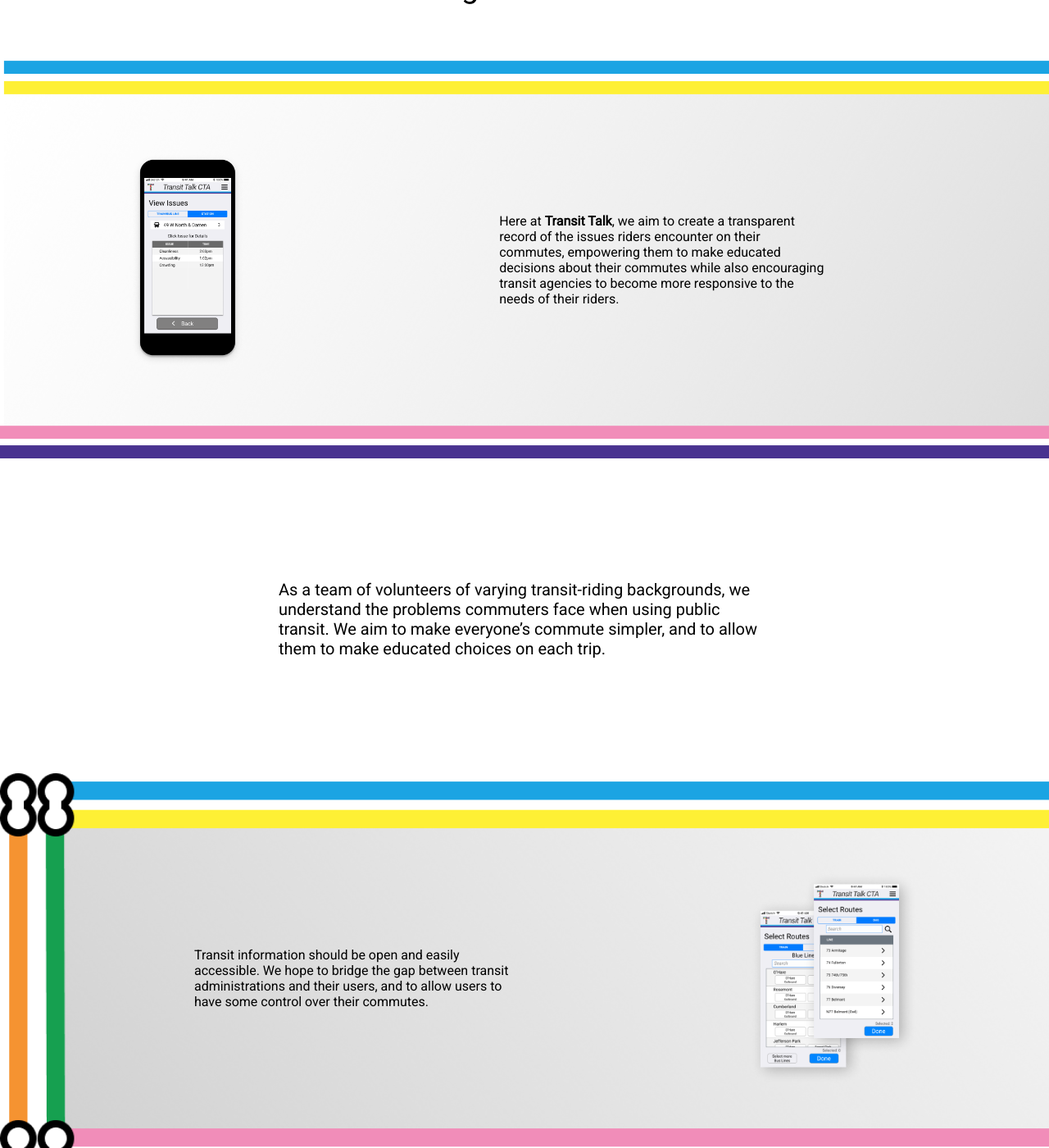
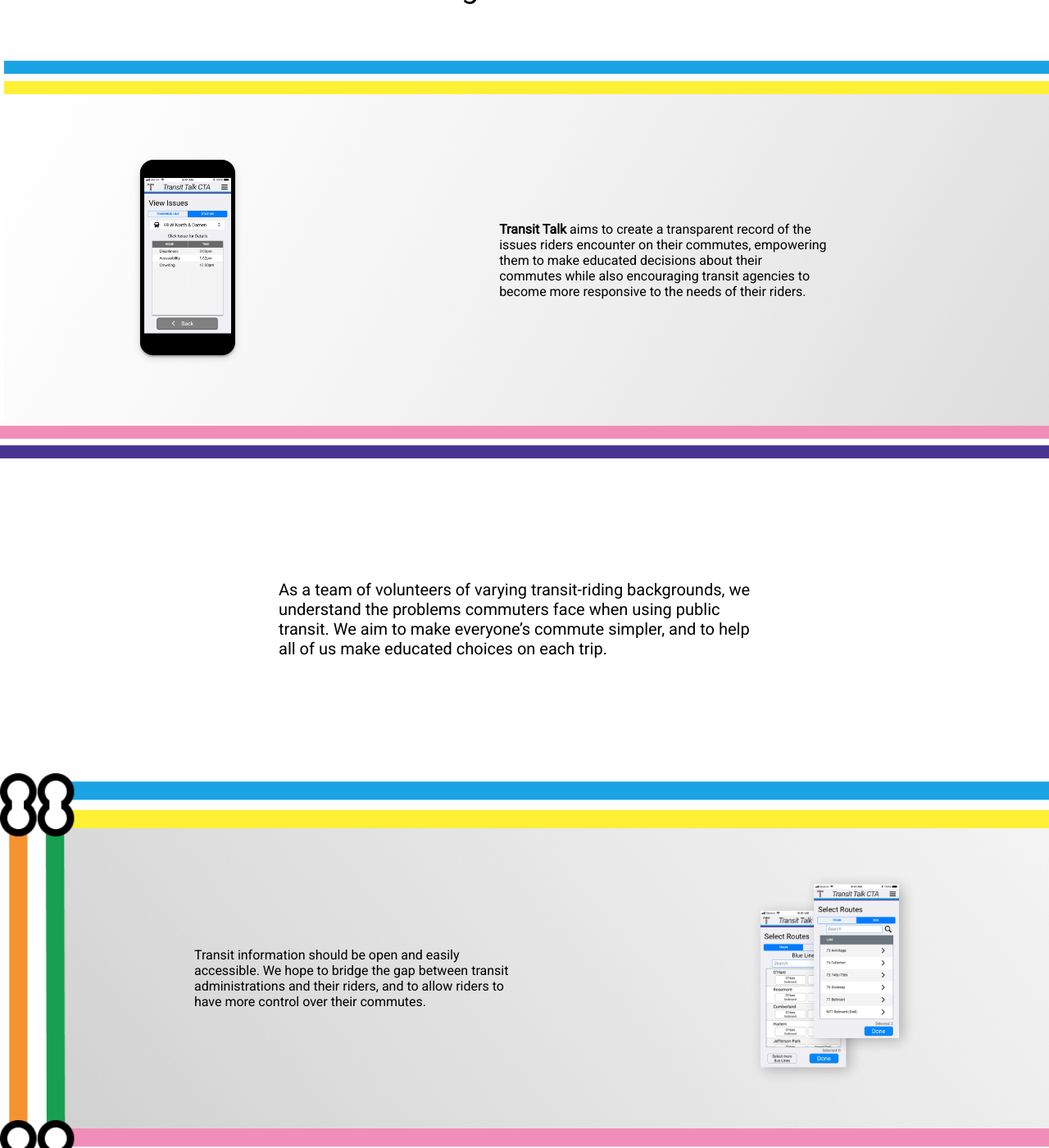
Before and after one commit to TransitTalk/CaravanTransit.github.io, a Jekyll site: the page built from mission.html, in a window 1280 px wide and 1400 px high, scrolled down 430 px. Shown: the whole window at 82% size. Built offline with Jekyll 4.4.1, drawn with Linux system fonts in a browser that asks for light colours.

Commit message:
Minor copy updates prior to public launch

```diff
--- a/in-your-city.html
+++ b/in-your-city.html
@@ -21,13 +21,13 @@
 <div class="simple-cols -vertical -standard">
     <a href="https://github.com/TransitTalk/Transit-Talk" class="btn">Visit our Github</a>
     <p class="hero-p">
-      You don’t need to know what much about GTFS to create a version of <strong>Transit Talk</strong> for your city. Simply head over to out GitHub repository, create a fork of the app, and follow the instructions to build and install an instance of your own!
+      You don’t need to know what much about GTFS to create a version of <strong>Transit Talk</strong> for your city. Simply head over to our GitHub repository, create a fork of the app, and follow the instructions to build and install an instance of your own!
     </p>
 </div>
 
 
 <div class="bkgd-2 simple-cols -standard">
   <p class="hero-p">
-    Feel free to join the Chi Hack Night Slack group and chat with us on the #transit-talk channel if you have any questions about setting up your own fork of Transit Talk.
+    Feel free to join the Chi Hack Night <a href="https://slackme.chihacknight.org/">Slack group</a> and chat with us on the #transit-talk channel if you have any questions about setting up your own fork of Transit Talk.
   </p>
 </div>
--- a/mission.html
+++ b/mission.html
@@ -12,19 +12,19 @@
   <img src="/assets/images/mission-screen-1.png" class="mobile-img no-grow"
     alt="TransitTalk Mobile Screenshot">
   <p class="basic-p">
-    Here at <strong>Transit Talk</strong>, we aim to create a transparent record of the issues riders encounter on their commutes, empowering them to make educated decisions about their commutes while also encouraging transit agencies to become more responsive to the needs of their riders.
+    <strong>Transit Talk</strong> aims to create a transparent record of the issues riders encounter on their commutes, empowering them to make educated decisions about their commutes while also encouraging transit agencies to become more responsive to the needs of their riders.
   </p>
 </div>
 
 <div class="simple-cols -standard">
   <p class="hero-p">
-    As a team of volunteers of varying transit-riding backgrounds, we understand the problems commuters face when using public transit. We aim to make everyone’s commute simpler, and to allow them to make educated choices on each trip.
+    As a team of volunteers of varying transit-riding backgrounds, we understand the problems commuters face when using public transit. We aim to make everyone’s commute simpler, and to help all of us make educated choices on each trip.
   </p>
 </div>
 
 <div class="bkgd-2 simple-cols -standard">
   <p class="basic-p">
-    Transit information should be open and easily accessible. We hope to bridge the gap between transit administrations and their users, and to allow users to have some control over their commutes.
+    Transit information should be open and easily accessible. We hope to bridge the gap between transit administrations and their riders, and to allow riders to have more control over their commutes.
   </p>
   <img src="/assets/images/mission-screen-2.png" class="mobile-img no-grow"
     alt="TransitTalk Mobile Screenshot">
--- a/team.html
+++ b/team.html
@@ -11,6 +11,6 @@
   <img src="/assets/images/tool-screen-1.png" class="mobile-img no-grow"
   	alt="TransitTalk Mobile Screenshot">
   <p class="basic-p">
-    <strong>Transit Talk</strong> was formed out of Chi Hack Night, a weekly meeting of civic tech do-gooders, and was created by an all-volunteer group of computer scientists, transit advocates, and more.
+    <strong>Transit Talk</strong> was formed at <a href="https://chihacknight.org/">Chi Hack Night</a>, a weekly meeting of civic tech do-gooders, and was created by an all-volunteer group of computer scientists, transit advocates, and more.
   </p>
 </div>
--- a/tool.html
+++ b/tool.html
@@ -17,7 +17,7 @@
 
 <div class="simple-cols -standard">
   <p class="basic-p">
-    <strong>Transit Talk</strong> allows users to quickly submit issue reports, generating a real time, crowd-sourced map of issues that can ultimately be used by transit advocates, transit agencies, and transit riders.
+    <strong>Transit Talk</strong> allows users to quickly submit issue reports, generating a real time, crowd-sourced display of issues that can ultimately be used by transit advocates, transit agencies, and transit riders.
   </p>
 </div>
 
```
